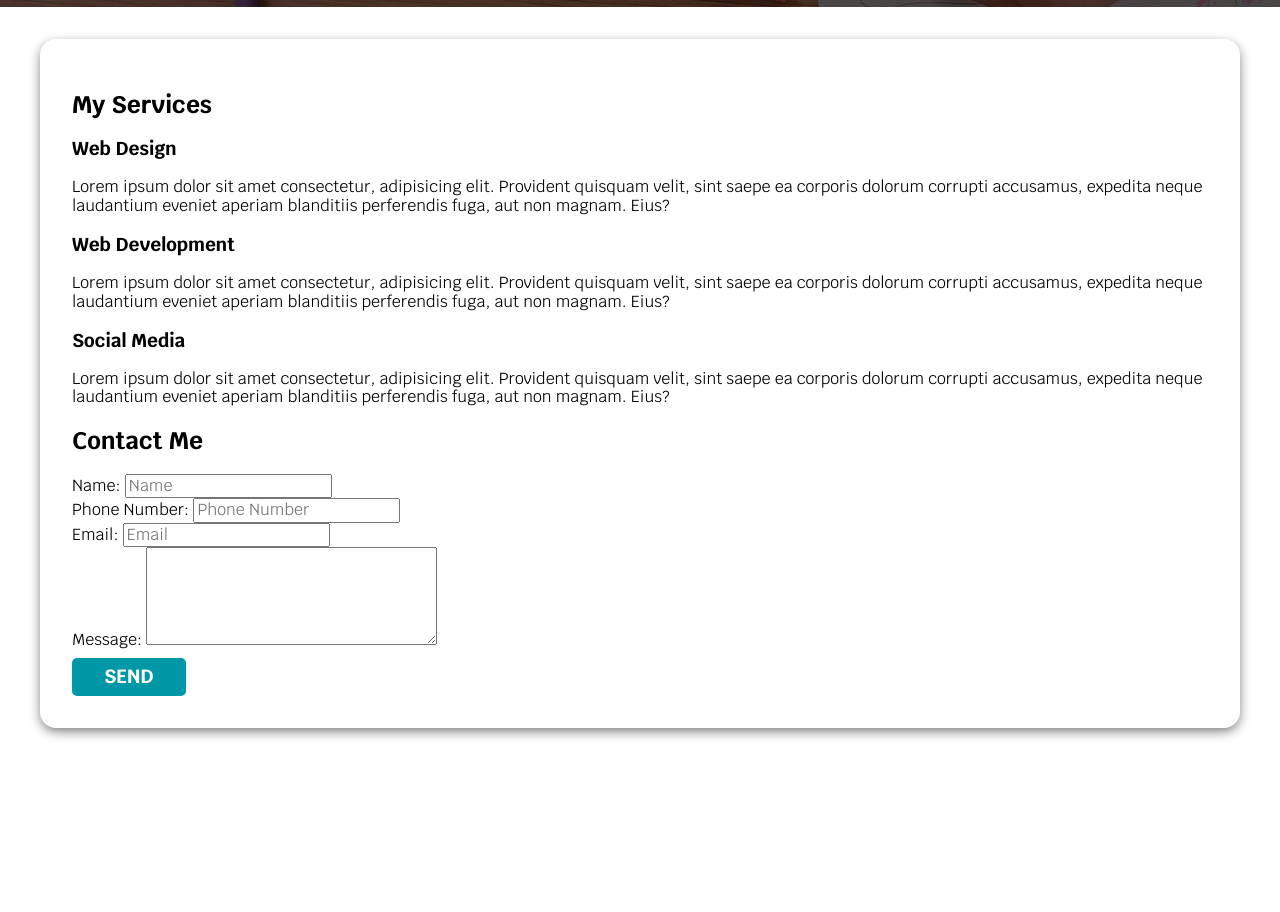
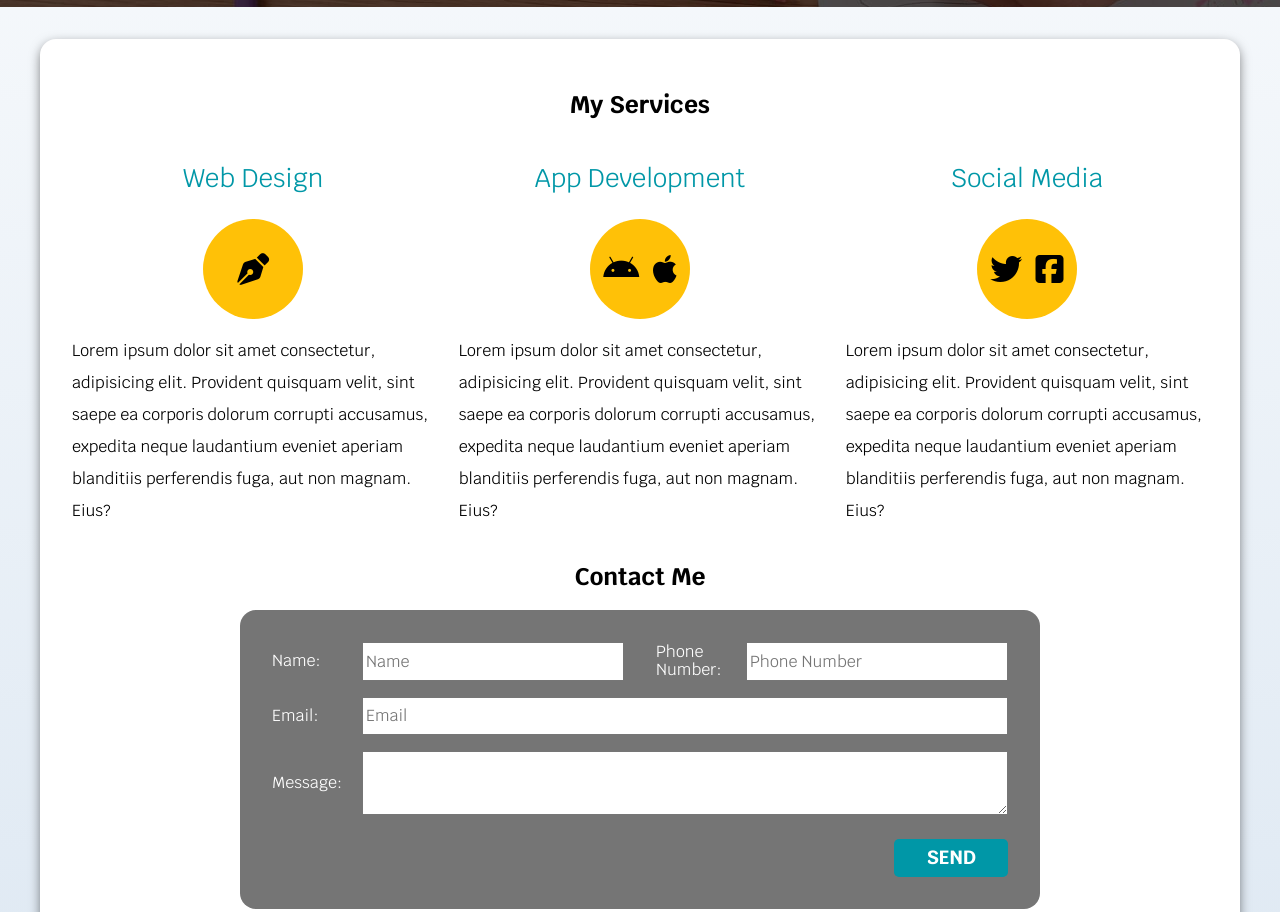
Before and after one commit to jordantalbot/freelancer-site, a plain HTML site: page index.html in a window 1280 px wide. Shown: the part 501-1413 px from the top of the page. Before the commit the page ends 1277 px from the top, so only its background shows below. Drawn offline with nearby package versions, Linux system fonts and the light colour scheme.

Commit message:
Finished Contact Form

```diff
--- a/css/style.css
+++ b/css/style.css
@@ -10,9 +10,16 @@
 /* apply a natural box layout model to all elements, but allowing components to change */
 html {
     box-sizing: border-box;
+    min-height: 100%;
 }
 *, *:before, *:after {
     box-sizing: inherit;
+}
+
+body {
+    font-family: var(--mainFont);
+    min-height: 100%;
+    background: linear-gradient(to top, #dfe9f3 0%, white 100%);
 }
 
 .button {
@@ -27,6 +34,12 @@ html {
     font-size: 1.2rem;
     border: none;
     color: var(--white);
+    transition: background-color .3s ease;
+    cursor: pointer;
+}
+
+.button:hover {
+    background-color: rgb(1, 123, 136);
 }
 
 .container {
@@ -40,8 +53,18 @@ html {
     border-radius: 1rem;
 }
 
-body {
-    font-family: var(--mainFont);
+h2, h3 {
+    text-align: center;
+}
+
+h3 {
+    color: var(--secondary);
+    font-weight: 400;
+    font-size: 1.6rem;
+}
+
+p {
+    line-height: 2;
 }
 
 .main-navigation {
@@ -105,3 +128,89 @@ body {
     font-size: 2.2rem;
     color: var(--primary);
 }
+
+@media (min-width: 768px) {
+    .services-container {
+        display: flex;
+        justify-content: space-between;
+    }
+
+    .service {
+        flex: 0 0 calc(33.3% - 1rem);
+    }
+}
+
+.service {
+    display: flex;
+    flex-direction: column;
+    align-items: center;
+}
+
+.icons {
+    height: 100px;
+    width: 100px;
+    display: flex;
+    background-color: var(--primary);
+    border-radius: 50%;
+    align-items: center;
+    justify-content: space-evenly;
+}
+
+.icons i {
+    font-size: 2rem;
+}
+
+form {
+    background-color: var(--gray);
+    padding: 2rem;
+    border-radius: 1rem;
+}
+
+@media (min-width: 768px) {
+    form {
+        max-width: 800px;
+        margin: 0 auto;
+    }
+
+    .form-container {
+        display: flex;
+        justify-content: space-between;
+        flex-wrap: wrap;
+    }
+
+    .field {
+        flex: 0 0 calc(50% - 1rem);
+    }
+}
+
+.field {
+    display: flex;
+    margin-bottom: 1rem;
+    align-items: center;
+}
+
+.field label {
+    flex: 0 0 90px;
+    color: var(--white);
+}
+
+.field input[type="text"],
+.field input[type="tel"],
+.field input[type="mail"],
+.field textarea {
+    flex: 1;
+    height: 2.4rem;
+}
+
+.w-100 {
+    flex: 0 0 100%;
+}
+
+.field textarea {
+    height: 4rem;
+}
+
+.submit-form {
+    display: flex;
+    justify-content: flex-end;
+}
--- a/index.html
+++ b/index.html
@@ -29,18 +29,20 @@
     <div class="container">
         <main class="services">
             <h2>My Services</h2>
+            <div class="services-container">
                 <div class="service">
                     <h3>Web Design</h3>
                     <div class="icons">
-
+                        <i class="fas fa-pen-nib"></i>
                     </div>
                     <p>Lorem ipsum dolor sit amet consectetur, adipisicing elit. Provident quisquam velit, sint saepe ea corporis dolorum corrupti accusamus, expedita neque laudantium eveniet aperiam blanditiis perferendis fuga, aut non magnam. Eius?</p>
                 </div><!-- Services -->
 
                 <div class="service">
-                <h3>Web Development</h3>
+                    <h3>App Development</h3>
                     <div class="icons">
-
+                        <i class="fab fa-android"></i>
+                        <i class="fab fa-apple"></i>
                     </div>
                     <p>Lorem ipsum dolor sit amet consectetur, adipisicing elit. Provident quisquam velit, sint saepe ea corporis dolorum corrupti accusamus, expedita neque laudantium eveniet aperiam blanditiis perferendis fuga, aut non magnam. Eius?</p>
                 </div><!-- Services -->
@@ -48,10 +50,12 @@
                 <div class="service">
                     <h3>Social Media</h3>
                     <div class="icons">
-
+                        <i class="fab fa-twitter"></i>
+                        <i class="fab fa-facebook-square"></i>
                     </div>
                     <p>Lorem ipsum dolor sit amet consectetur, adipisicing elit. Provident quisquam velit, sint saepe ea corporis dolorum corrupti accusamus, expedita neque laudantium eveniet aperiam blanditiis perferendis fuga, aut non magnam. Eius?</p>
                 </div><!-- Services -->
+            </div>
         </main>
 
         <section id="contact" class="contact">
@@ -66,11 +70,11 @@
                         <label for="">Phone Number:</label>
                         <input type="tel" placeholder="Phone Number">
                     </div>
-                    <div class="field">
+                    <div class="field w-100">
                         <label for="">Email:</label>
                         <input type="mail" placeholder="Email">
                     </div>
-                    <div class="field">
+                    <div class="field w-100">
                         <label for="">Message:</label>
                         <textarea cols="30" rows="5"></textarea>
                     </div>
```
Lines whose indentation alone changed are shown as unchanged.
